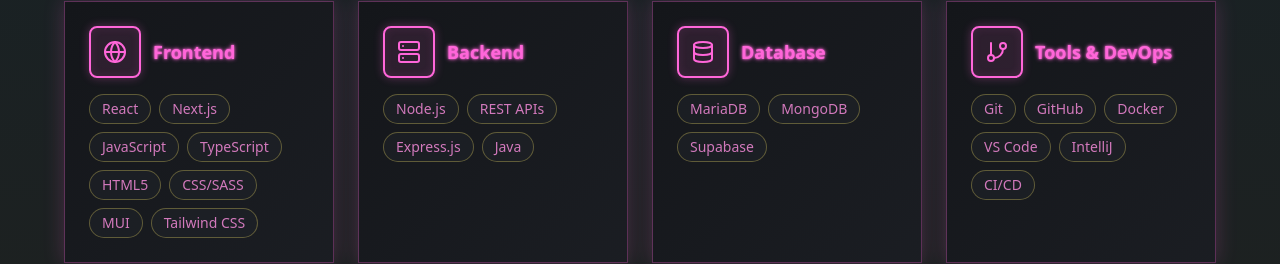
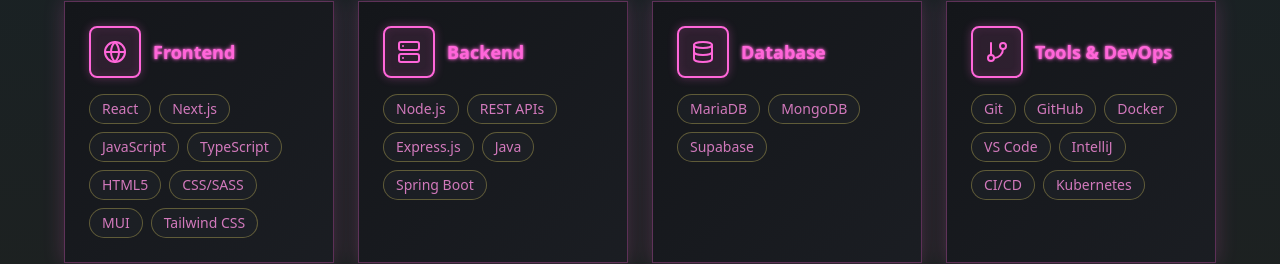
Before and after one commit to Emilyempa/emilys-portfolio, a React (Vite) app: page / in a window 1280 px wide. Shown: the part 828-1092 px from the top of the page. Built offline with nearby package versions, Linux system fonts and the light colour scheme.

Commit message:
Add Spring Boot and Kubernetes to skills

```diff
--- a/src/components/Skills.tsx
+++ b/src/components/Skills.tsx
@@ -26,7 +26,7 @@ const skills = [
   {
     category: "Backend",
     icon: Server,
-    technologies: ["Node.js", "REST APIs", "Express.js", "Java"],
+    technologies: ["Node.js", "REST APIs", "Express.js", "Java", "Spring Boot"],
   },
   {
     category: "Database",
@@ -36,7 +36,7 @@ const skills = [
   {
     category: "Tools & DevOps",
     icon: GitBranch,
-    technologies: ["Git", "GitHub", "Docker", "VS Code", "IntelliJ", "CI/CD"],
+    technologies: ["Git", "GitHub", "Docker", "VS Code", "IntelliJ", "CI/CD", "Kubernetes"],
   },
   {
     category: "Design",
```
